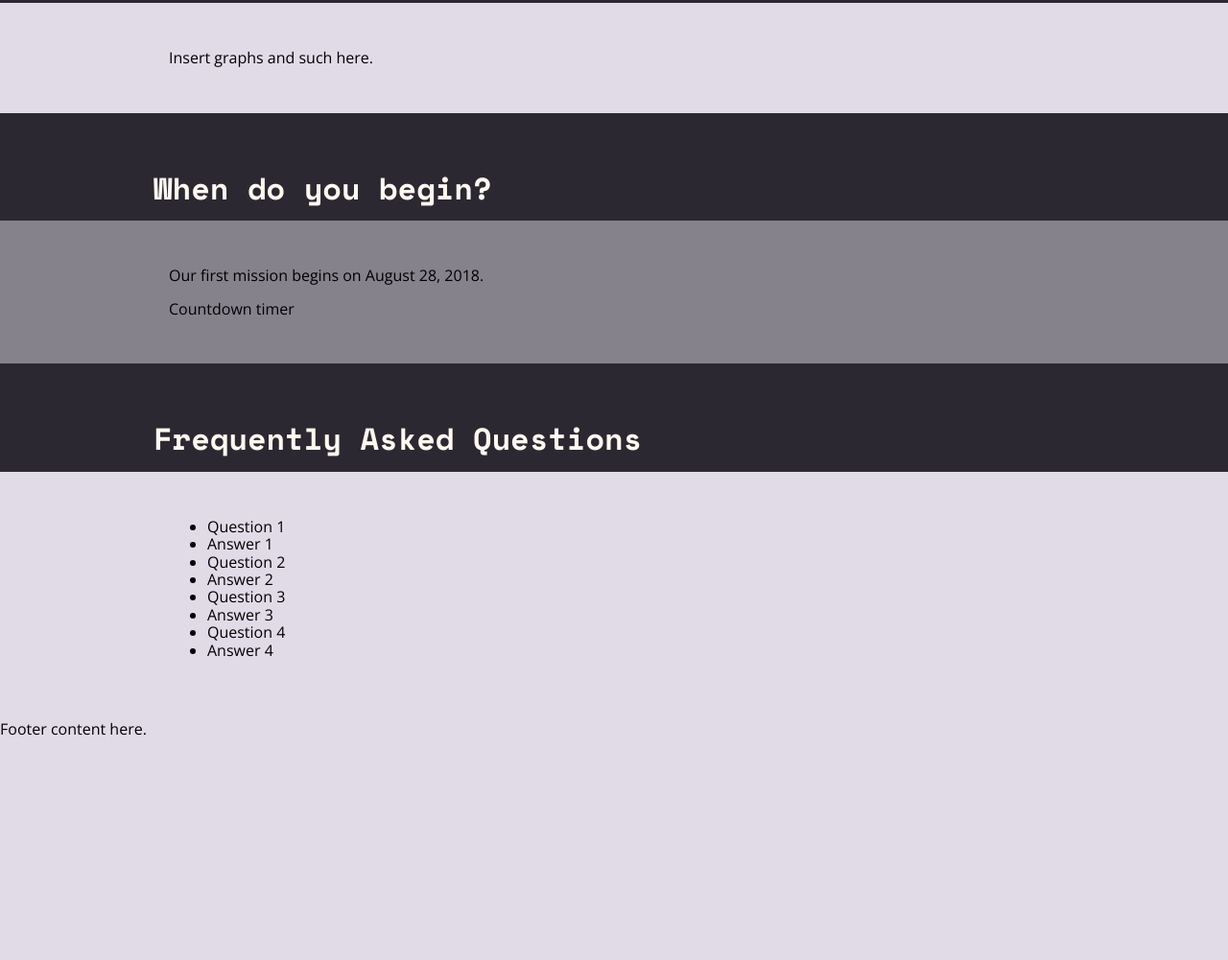
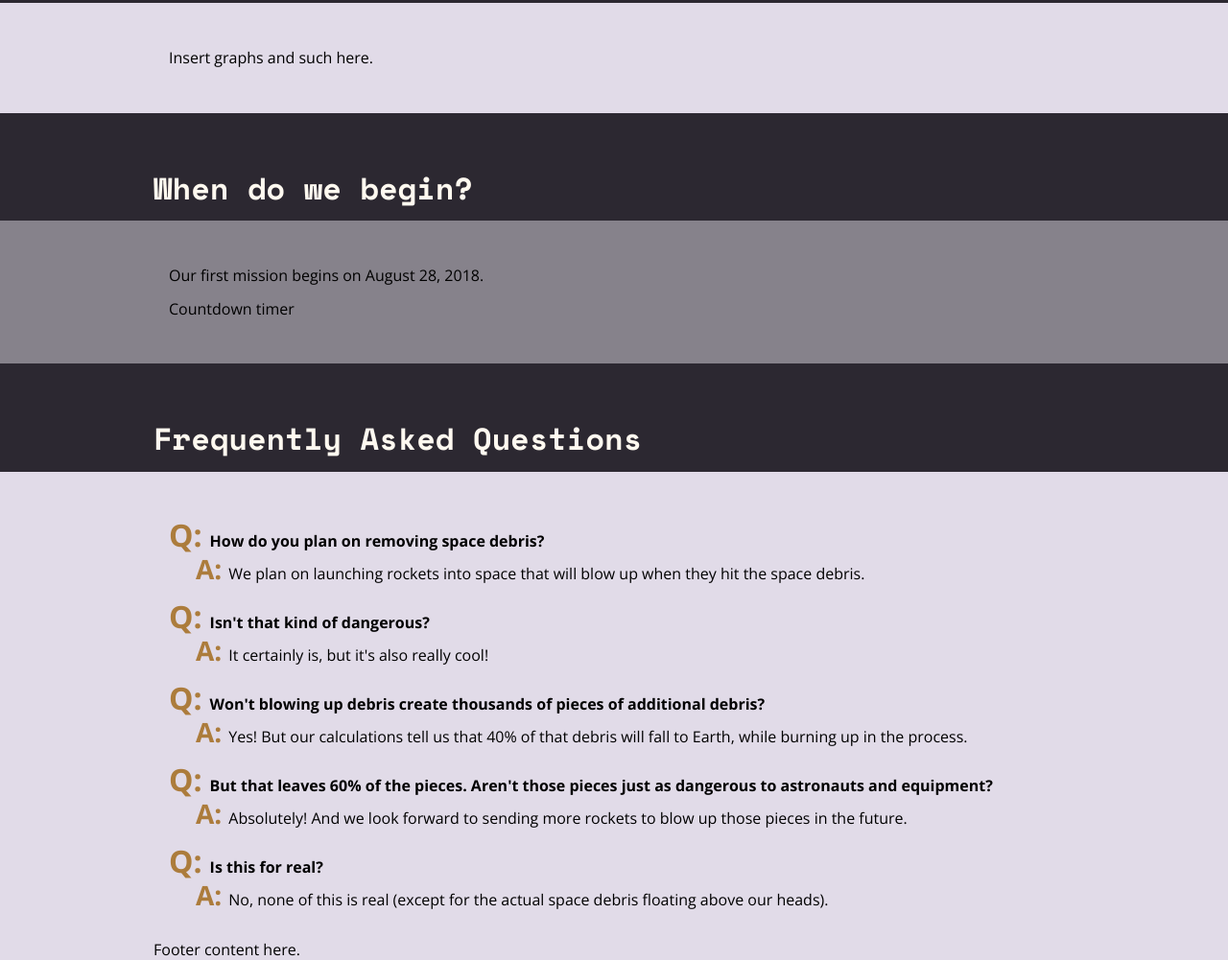
Before and after one commit to Crazytalkbob/sjt, a plain HTML site: page index.html in a window 1280 px wide. Shown: the part 1518-2519 px from the top of the page at 96% size. Before the commit the page ends 2303 px from the top, so only its background shows below. Drawn offline with nearby package versions, Linux system fonts and the light colour scheme.

Commit message:
Added FAQ and styles, fixed some js line syntax

```diff
--- a/css/main.css
+++ b/css/main.css
@@ -262,6 +262,36 @@ a {
 }
 
 
+/***************** FAQ Section *******************/
+
+.faq-questions {
+    list-style-type: none;
+    -webkit-margin-before: 0;
+    -webkit-margin-after: 0;
+    -webkit-padding-start: 0;
+    margin: 0;
+}
+
+.faq-questions li:nth-child(odd) {
+  font-weight: bold;
+  margin-top: 1em;
+}
+
+.faq-questions li:nth-child(odd)::before {
+  content: 'Q:';
+  font-size: 2em;
+  padding-right: 0.25em;
+  color: #ac7c3c;
+}
+
+.faq-questions li:nth-child(even)::before {
+  content: 'A:';
+  font-size: 1.75em;
+  font-weight: bold;
+  padding: 0 0.25em 0 1em;
+  color: #ac7c3c;
+}
+
 /***************** @media STYLES *******************/
 
 @media screen and (max-width: 1300px) {
--- a/index.html
+++ b/index.html
@@ -64,7 +64,7 @@
     <section class="section section-background" id="section-who">
         <a name="who"></a>
         <header class="section-header">
-            <h2>Who are you?</h2>
+            <h2>Who are we?</h2>
         </header>
         <div class="container section-content">
             <div class="people-container">
@@ -113,7 +113,7 @@
     <section class="section section-background" id="section-when">
         <a name="when"></a>
         <header class="section-header">
-            <h2>When do you begin?</h2>
+            <h2>When do we begin?</h2>
         </header>
         <div class="container section-content">
             <p>Our first mission begins on August 28, 2018.</p>
@@ -127,19 +127,21 @@
         </header>
         <div class="container section-content">
             <ul class="faq-questions">
-                <li>Question 1</li>
-                <li>Answer 1</li>
-                <li>Question 2</li>
-                <li>Answer 2</li>
-                <li>Question 3</li>
-                <li>Answer 3</li>
-                <li>Question 4</li>
-                <li>Answer 4</li>
+                <li>How do you plan on removing space debris?</li>
+                <li>We plan on launching rockets into space that will blow up when they hit the space debris.</li>
+                <li>Isn't that kind of dangerous?</li>
+                <li>It certainly is, but it's also really cool!</li>
+                <li>Won't blowing up debris create thousands of pieces of additional debris?</li>
+                <li>Yes! But our calculations tell us that 40% of that debris will fall to Earth, while burning up in the process.</li>
+                <li>But that leaves 60% of the pieces. Aren't those pieces just as dangerous to astronauts and equipment?</li>
+                <li>Absolutely! And we look forward to sending more rockets to blow up those pieces in the future.</li>
+                <li>Is this for real?</li>
+                <li>No, none of this is real (except for the actual space debris floating above our heads).</li>
             </ul>
         </div>
     </section>
     <footer>
-        <p>Footer content here.</p>
+        <p class="container">Footer content here.</p>
     </footer>
     <script src="https://ajax.googleapis.com/ajax/libs/jquery/3.1.1/jquery.min.js"></script>
     <script src="js/main.js"></script>
--- a/js/main.js
+++ b/js/main.js
@@ -13,9 +13,7 @@ $(document).ready(function() {
 
     $('.people-arrow').click(function() {
 
-        var dir = $(this).data('direction')
-
-        console.log(dir);
+        var dir = $(this).data('direction');
 
         if (currentPerson < 300 && dir === 'right') {
             currentPerson += 100;
@@ -35,8 +33,7 @@ $(document).ready(function() {
             }
         }
 
-        $('.people-container').css('left', '-' + currentPerson + '%')
-        console.log(currentPerson);
+        $('.people-container').css('left', '-' + currentPerson + '%');
 
     });
 });
```
